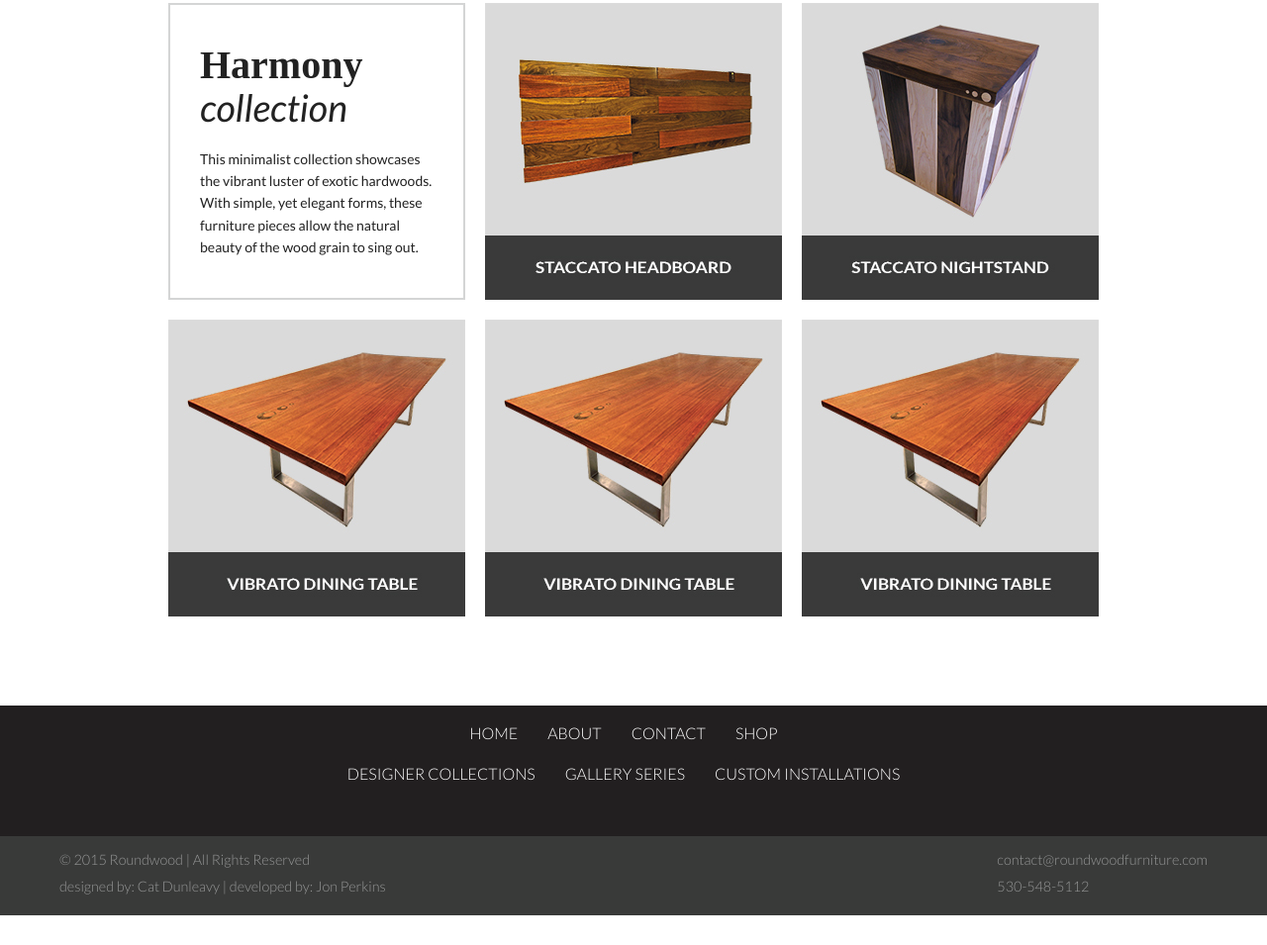
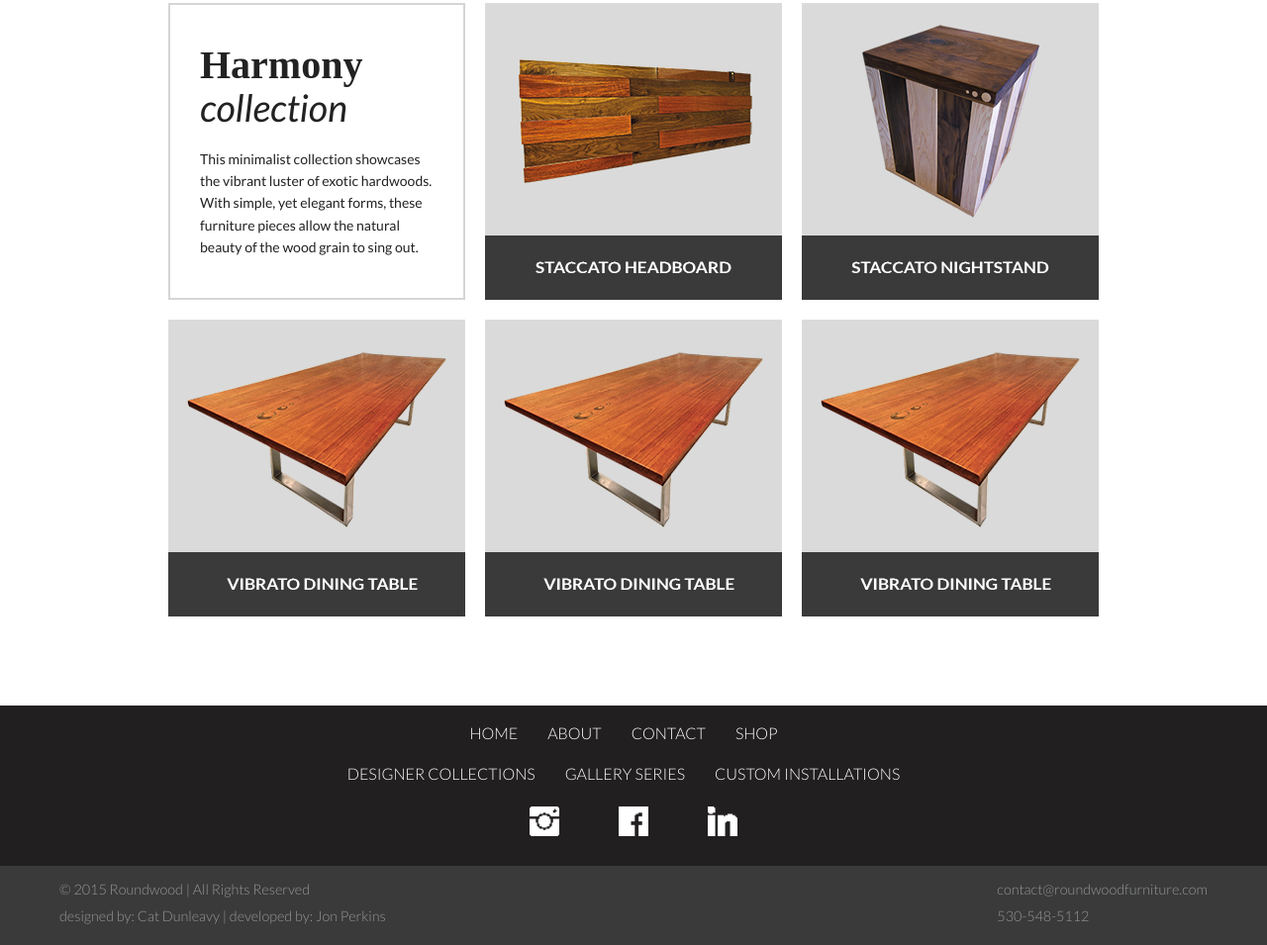
Before and after one commit to jperkinsx/jperkinsx.github.io, a plain HTML site: page pages/designerCollections.html in a window 1280 px wide. Shown: the part 1444-2399 px from the top of the page at 99% size. Before the commit the page ends 2369 px from the top, so only its background shows below. Drawn offline with nearby package versions, Linux system fonts and the light colour scheme; a web font is replaced by a local one.

Commit message:
fixed footer links

```diff
--- a/pages/designerCollections.html
+++ b/pages/designerCollections.html
@@ -192,13 +192,13 @@
 
                 <div class="footer-row-3">
                     <a class="social" href="https://www.instagram.com/roundwoodfurniture/">
-                        <img src="img/instagram_icon.png" alt="">
+                        <img src="../img/instagram_icon.png" alt="">
                     </a>
                     <a class="social" href="https://www.facebook.com/Roundwood">
-                        <img src="img/facebook_icon.png" alt="">
+                        <img src="../img/facebook_icon.png" alt="">
                     </a>
                     <a class="social" href="https://www.linkedin.com/in/cline-andy-2953945">
-                        <img src="img/linkedin_icon.png" alt="">
+                        <img src="../img/linkedin_icon.png" alt="">
                     </a>
                 </div>
             </div>
```
